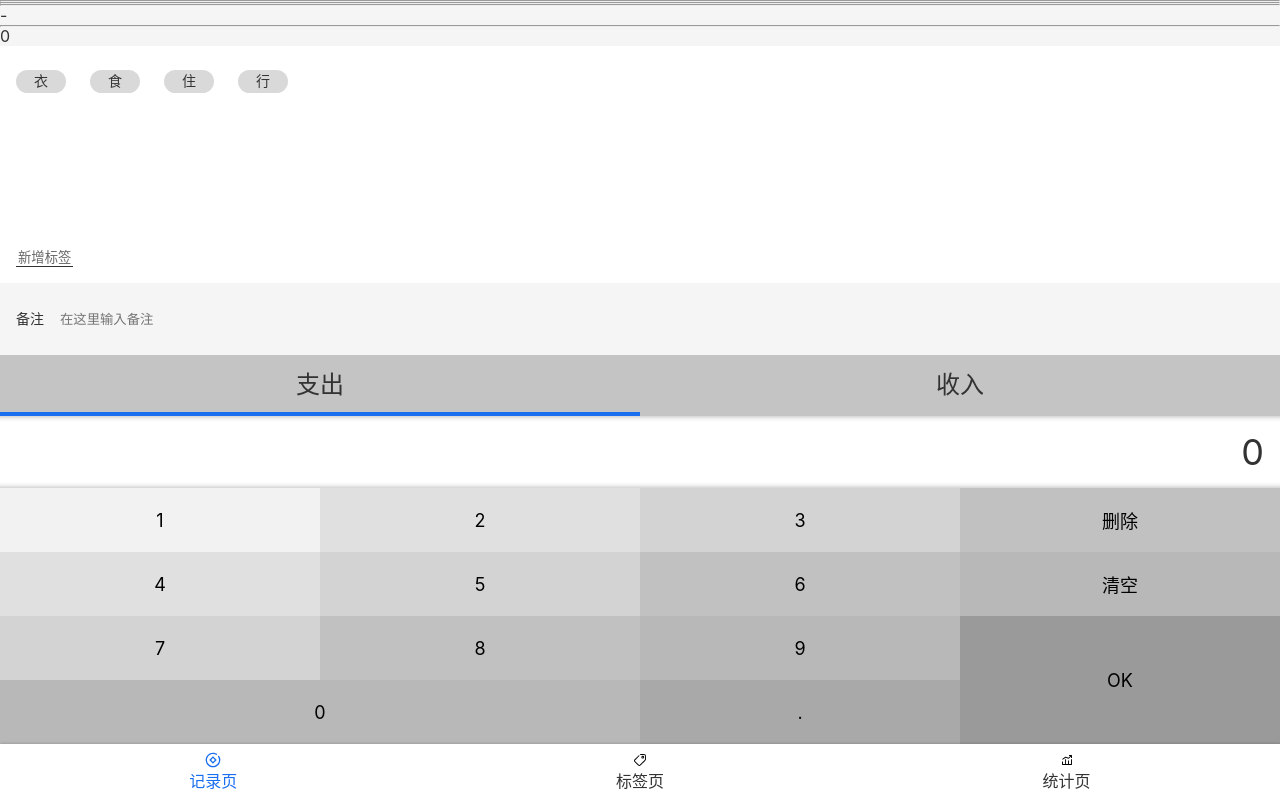
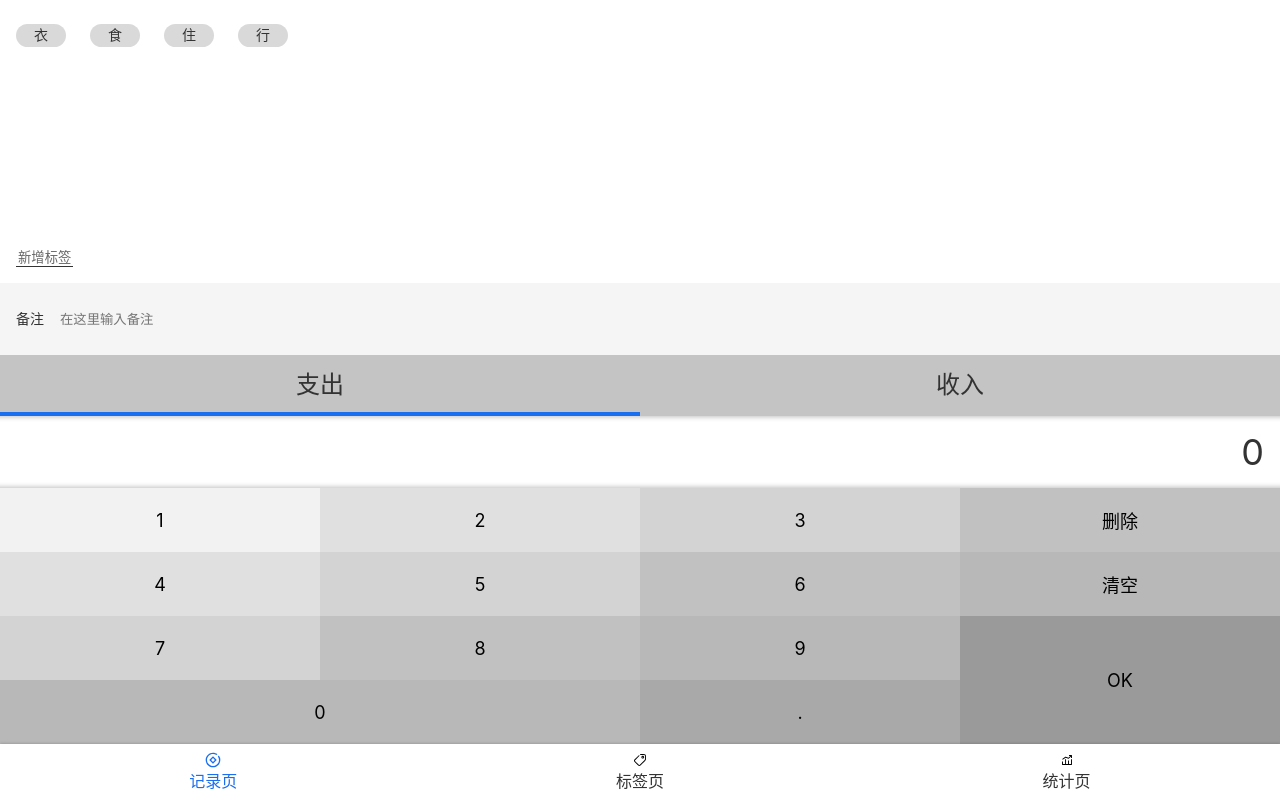
Before and after one commit to zheng013/morney-r, a React app: page /record in a window 1280 px wide. Built offline with nearby package versions, Linux system fonts and the light colour scheme.

Commit message:
使用自定义hooks函数 返回对象 use*的写法 封装了useTags函数

```diff
--- a/src/components/money/Tags.tsx
+++ b/src/components/money/Tags.tsx
@@ -1,5 +1,6 @@
 import styled from "styled-components";
-import React, { useState } from "react";
+import React from "react";
+import { useTags } from "hooks/useTags";
 
 const TagsWrapper = styled.section`
   background: #ffffff;
@@ -39,7 +40,7 @@ type Prop = {
   setVal: (selectedTag: string[]) => void;
 };
 const Tags: React.FC<Prop> = (props) => {
-  const [tags, setTags] = useState<string[]>(["衣", "食", "住", "行"]);
+  const { tags, setTags } = useTags();
   const { value, setVal } = props;
   const addFn = () => {
     const tagName = window.prompt("请输入您要添加的标签名");
--- /dev/null
+++ b/src/hooks/useTags.tsx
@@ -0,0 +1,8 @@
+import { useState } from "react";
+
+const useTags = () => {
+  //自定义hooks
+  const [tags, setTags] = useState<string[]>(["衣", "食", "住", "行"]);
+  return { tags, setTags };
+};
+export { useTags };
--- a/src/views/Label.tsx
+++ b/src/views/Label.tsx
@@ -1,7 +1,12 @@
 import Layout from "components/Layout";
 import React from "react";
+import styled from "styled-components";
+import { useTags } from "hooks/useTags";
 
-const Label = () => {
+const LabelWrapper = styled.main``;
+
+const Label: React.FC = () => {
+  const { tags, setTags } = useTags();
   return <Layout>标签</Layout>;
 };
 
--- a/src/views/Money.tsx
+++ b/src/views/Money.tsx
@@ -5,7 +5,7 @@ import { Tags } from "components/money/Tags";
 import { Notes } from "components/money/Notes";
 import { Category } from "components/money/Category";
 
-const Money = () => {
+const Money: React.FC = () => {
   const [list, setList] = useState({
     selectedTags: [] as string[],
     notes: "",
@@ -20,14 +20,6 @@ const Money = () => {
   };
   return (
     <Layout>
-      <hr />
-      {list.selectedTags}
-      <hr />
-      {list.notes}
-      <hr />
-      {list.category}
-      <hr />
-      {list.amount}
       <Tags
         value={list.selectedTags}
         setVal={(selectedTags) => {
```
